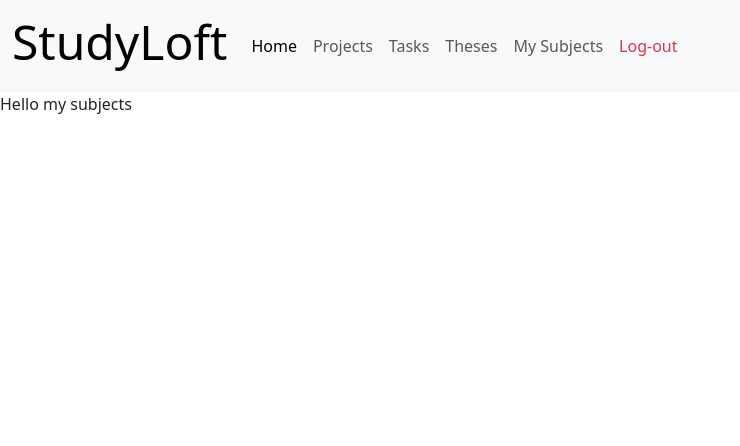
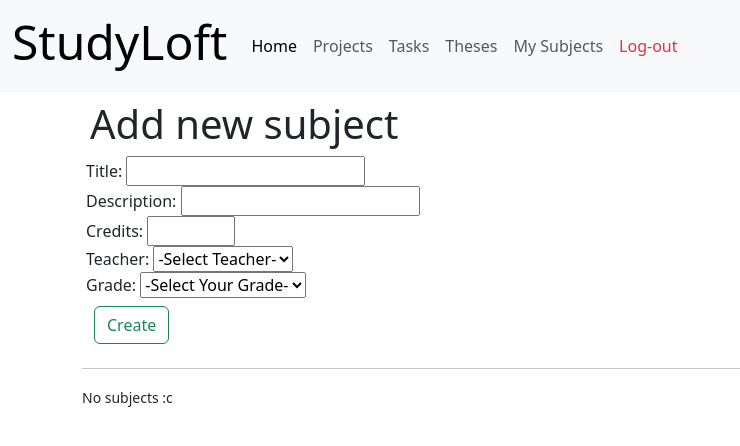
Before and after one commit to vuca1/StudyLoft, a Django app: page /subjects in a window 1280 px wide. Shown: the top 446 px of the page, without its empty margins (0-740 px from the left). Run offline with Django 5.2, Linux system fonts and the light colour scheme; the visitor is signed in with stand-in values (Sample User, id 1); data that the repository does not hold is empty.

Commit message:
Add subject management functionality: implement add and remove subject features, update templates and URLs

```diff
--- a/studyloft/academics/models.py
+++ b/studyloft/academics/models.py
@@ -18,6 +18,21 @@ class User(AbstractUser):
     )
 
 
+class Teacher(models.Model):
+    first = models.CharField(max_length=50, blank=False)
+    last = models.CharField(max_length=50, blank=False)
+    institution = models.ForeignKey(
+        Institution,
+        on_delete=models.SET_NULL,
+        blank=True,
+        null=True,
+        related_name="teachers"
+    )
+
+    def __str__(self):
+        return f"{self.last} {self.first}"
+
+
 class Subject(models.Model):
     GRADE_CHOICES = [
         ("", "-Select Your Grade-"),
@@ -36,32 +51,21 @@ class Subject(models.Model):
     student = models.ForeignKey(
         User,
         on_delete=models.CASCADE,
-        related_name="subjects"
+        related_name="subjects",
+        blank=False
     )
     grade = models.CharField(
         max_length=20,
-        choices=GRADE_CHOICES
+        choices=GRADE_CHOICES,
+        blank=False
     )
-    teachers = models.ManyToManyField(
-        "Teacher",
+    teacher = models.ForeignKey(
+        Teacher,
+        on_delete=models.SET_NULL,
+        null=True,
         blank=False,
         related_name="teaching_subjects"
     )
-
-
-class Teacher(models.Model):
-    first = models.CharField(max_length=50, blank=False)
-    last = models.CharField(max_length=50, blank=False)
-    institution = models.ForeignKey(
-        Institution,
-        on_delete=models.SET_NULL,
-        blank=True,
-        null=True,
-        related_name="teachers"
-    )
-
-    def __str__(self):
-        return f"{self.last} {self.first}"
 
 
 class Thesis(models.Model):
@@ -69,7 +73,8 @@ class Thesis(models.Model):
         ("", "-Select Degree-"),
         ("bachelor", "Bachelor's"),
         ("master", "Master's"),
-        ("doctoral", "Doctoral")
+        ("doctoral", "Doctoral"),
+        ("other", "Other")
     ]
 
     title = models.CharField(max_length=150, blank=False)
--- a/studyloft/academics/static/academics/script.js
+++ b/studyloft/academics/static/academics/script.js
@@ -1,12 +1,10 @@
 document.addEventListener('DOMContentLoaded', function() {
     document.addEventListener('click', event => {
-
-        console.log("entered click event")
 
         // get clicked element
         const element = event.target;
 
-        // if element is 'add-note' button
+        // add note
         if (element.classList.contains('add-note')) {
 
             // prevent deafult click handler
@@ -15,7 +13,7 @@ document.addEventListener('DOMContentLoaded', function() {
             // find each related HTML element
             const url = `/add_note/${element.dataset.jobId}`;
             const form = element.form;
-            const formData = new FormData(form)
+            const formData = new FormData(form);
 
             fetch(url, {
                 method: 'POST',
@@ -35,6 +33,9 @@ document.addEventListener('DOMContentLoaded', function() {
                     element.form.querySelector('[name="content"]').value = result.content;
                 }
             });
+
+
+        // remove note
         } else if (element.classList.contains('remove-note')) {
 
             // prevent from default rerouting
@@ -56,7 +57,55 @@ document.addEventListener('DOMContentLoaded', function() {
                     document.querySelector(`#note-${note_id}`).remove();
                 }
             });
+
+
+        } else if (element.classList.contains('add-subject')) {
+            // prevent deafult click handler
+            event.preventDefault();
+
+            const url = 'add_subject';
+            const form = element.form;
+            const formData = new FormData(form);
+
+            fetch(url, {
+                method: 'POST',
+                body: formData
+            })
+            .then(response => response.json())
+            .then(result => {
+                // check if result is valid on server side
+                if (result.success) {
+                    // insert new subject
+                    document.querySelector("#subjects").insertAdjacentHTML(
+                        "beforebegin",
+                        result.subject_html
+                    );
+                    // clear form
+                    form.reset();
+                    // remove "no subjects" message
+                    document.querySelector("#no-subjects-message").remove();
+                }
+            });
+        } else if (element.classList.contains("remove-subject")) {
+
+            // prevent default rerouting
+            event.preventDefault();
+
+            const subject_id = element.dataset.subjectId;
+            const url = `remove_subject/${subject_id}`
+
+            fetch(url, {
+                method: "POST",
+                headers: {
+                    "X-CSRFToken": document.querySelector('[name="csrfmiddlewaretoken"]').value
+                }
+            })
+            .then(response => response.json())
+            .then(result => {
+                if (result.success) {
+                    document.querySelector(`#subject-${subject_id}`).remove();
+                }
+            });
         }
-
     });
 });
--- a/studyloft/academics/templates/academics/add_thesis.html
+++ b/studyloft/academics/templates/academics/add_thesis.html
@@ -4,7 +4,7 @@
 
 {% block body %}
     <div class="container">
-        <div class="display-6 m-2">Add new project</div>
+        <div class="display-6 m-2">Add new thesis</div>
         <div class="m-1">
             <form action="{% url 'add_thesis' %}" method="post">
                 {% csrf_token %}
--- a/studyloft/academics/templates/academics/subjects.html
+++ b/studyloft/academics/templates/academics/subjects.html
@@ -1,7 +1,38 @@
 {% extends "academics/layout.html" %}
+
+{% load static %}
 
 {% block title %} - My Subjects{% endblock %}
 
 {% block body %}
-    Hello my subjects
+
+    <div class="container">
+        <div class="display-6 m-2">Add new subject</div>
+        <div class="m-1">
+            <form action="{% url 'add_subject' %}" method="post">
+                {% csrf_token %}
+                <div class="form-group">
+                    {{ new_subject_form }}
+                </div>
+                <button
+                        type="submit"
+                        class="btn btn-outline-success m-2 add-subject">
+                    Create
+                </button>
+            </form>
+        </div>
+
+        <hr>
+
+        <div id="subjects">
+            {% for subject in subjects %}
+                {% include "academics/includes/subject.html" with subject=subject %}
+            {% empty %}
+                <small id="no-subjects-message">No subjects :c</small>
+            {% endfor %}
+        </div>
+    </div>
+
+    <script src="{% static 'academics/script.js' %}"></script>
+
 {% endblock %}
--- a/studyloft/academics/urls.py
+++ b/studyloft/academics/urls.py
@@ -21,5 +21,7 @@ urlpatterns = [
     path("add_thesis", views.add_thesis, name="add_thesis"),
     path("thesis/<int:thesis_id>", views.thesis, name="thesis"),
     path("remove_thesis/<int:thesis_id>", views.remove_thesis, name="remove_thesis"),
-    path("subjects", views.subjects, name="subjects")
+    path("subjects", views.subjects, name="subjects"),
+    path("add_subject", views.add_subject, name="add_subject"),
+    path("remove_subject/<int:subject_id>", views.remove_subject, name="remove_subject")
 ]
--- a/studyloft/academics/views.py
+++ b/studyloft/academics/views.py
@@ -121,7 +121,6 @@ class NewSubjectForm(forms.Form):
         required=True
     )
 
-# TODO: add page where user can add and remove subjects
 # TODO: when choosing teacher object (SubjectForm and ThesisForm),
 #       only show teachers within institution
 
@@ -341,6 +340,45 @@ def add_thesis(request):
 
 
 @login_required
+def add_subject(request):
+    if request.method == "POST":
+        title = request.POST["title"]
+        description = request.POST["description"]
+        credits = request.POST["credits"]
+        grade = request.POST["grade"]
+        teacher_id = request.POST["teacher"]
+
+        # if required fields empty return unsuccessful
+        if title == "" or credits == "" or grade == "" or teacher_id == "":
+            return JsonResponse({
+                "success": False
+            })
+
+        # create new subject object
+        new_subject = Subject(
+            title=title,
+            description=description,
+            credits=credits,
+            grade=grade,
+            teacher=get_object_or_404(Teacher, id=teacher_id),
+            student=request.user
+        )
+        new_subject.save()
+
+        # create subject html element
+        subject_html = render_to_string(
+            "academics/includes/subject.html",
+            {"subject": new_subject},
+            request=request
+        )
+
+        return JsonResponse({
+            "success": True,
+            "subject_html": subject_html
+        })
+
+
+@login_required
 def subjects(request):
     if request.method == "POST":
         pass
@@ -351,7 +389,7 @@ def subjects(request):
             institution=request.user.institution
         )
         return render(request, "academics/subjects.html", {
-            "subjects": request.user.subjects.all(),
+            "subjects": request.user.subjects.all().order_by("-id"),
             "new_subject_form": new_subject_form
         })
 
@@ -448,6 +486,23 @@ def remove_thesis(request, thesis_id):
     return redirect("theses_list")
 
 
+@login_required
+def remove_subject(request, subject_id):
+    if request.method == "POST":
+        subject = get_object_or_404(
+            Subject,
+            id=subject_id
+        )
+
+        subject.delete()
+        return JsonResponse({
+            "success": True
+        })
+
+    return JsonResponse({
+        "success": False
+    })
+
 def register_view(request):
     if request.method == "POST":
         username = request.POST["username"]
```
Also changed, not shown: studyloft/academics/templates/academics/includes/subject.html (added, +14 -0 lines), 1 other file.
